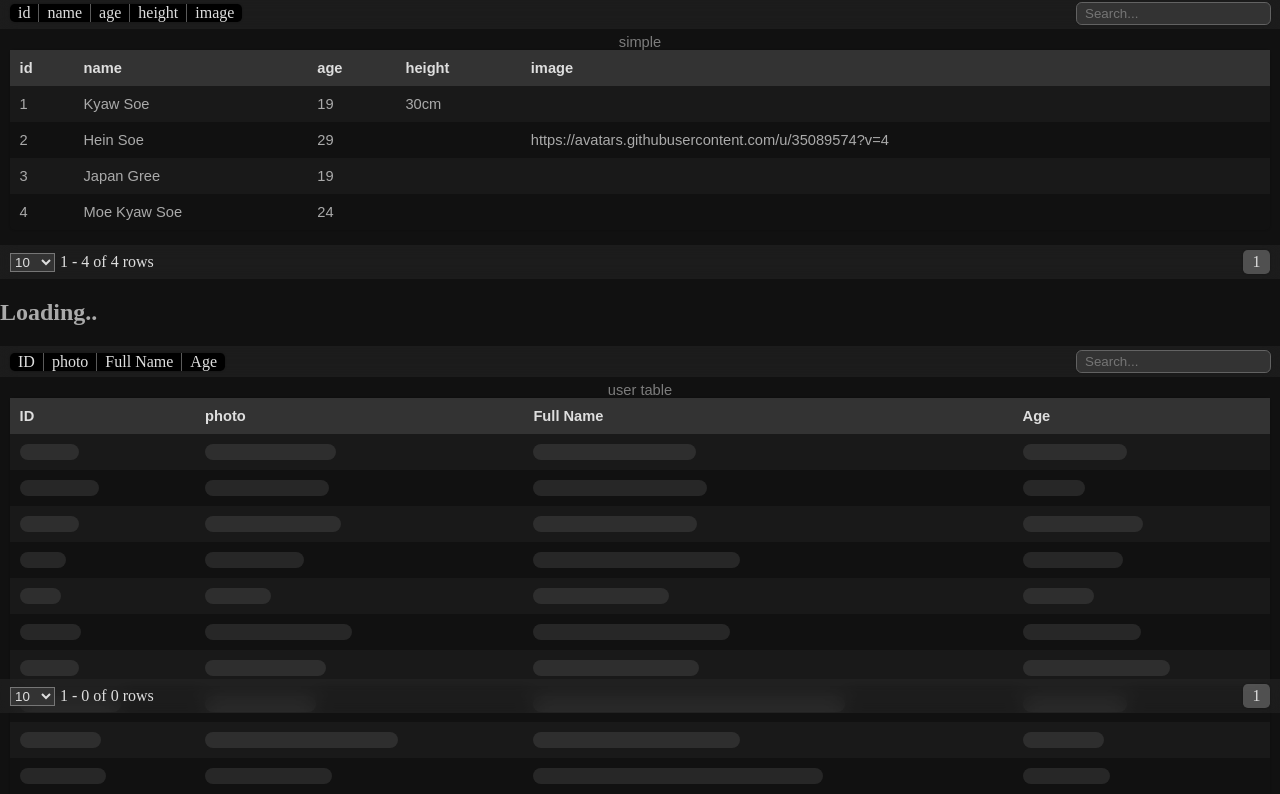
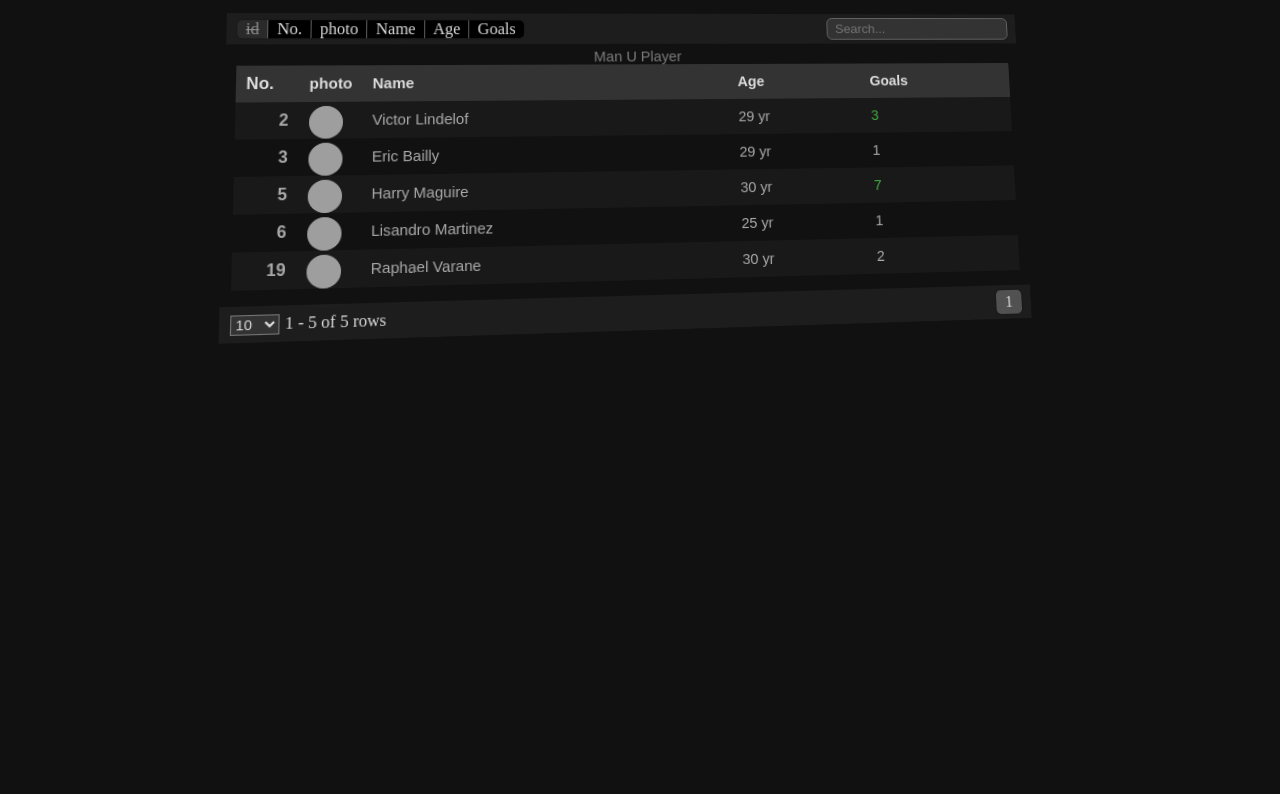
Before and after one commit to hheinsoee/table, a plain HTML site: page index.html in a window 1280 px wide. Shown: the part 87-881 px from the top of the page. After the commit the page ends 800 px from the top, so only its background shows below. Drawn offline with Linux system fonts and the light colour scheme; grey boxes are pictures that could not be loaded.

Commit message:
docu add

```diff
--- a/index.html
+++ b/index.html
@@ -8,6 +8,7 @@
     <script src="./v1.0.0/assets/dataTable/script.js"></script>
     <script src="./v1.0.0/assets/jquery/jquery-3.6.1.min.js"></script>
     <link rel="stylesheet" href="./v1.0.0/assets/dataTable/style.css">
+    <link rel="stylesheet" href="./style.css">
     <style>
         body {
             margin: 0;
@@ -17,120 +18,49 @@
             background-color: #111;
             color: #aaa;
         }
-        .border{
-            border:1px solid #0099ff;
+
+        .border {
+            border: 1px solid #0099ff;
         }
     </style>
 </head>
 
-<body class="dark">
-    <script>
-        var userList = [
-            { id: 1, name: "Kyaw Soe", age: 19, height: '30cm' },
-            { id: 2, image: 'https://avatars.githubusercontent.com/u/35089574?v=4', name: "Hein Soe", age: 29 },
-            { id: 3, name: "Japan Gree", age: 19 },
-            { id: 4, name: "Moe Kyaw Soe", age: 24 },
-        ];
-    </script>
+<body class="dark" style="width: 100%;overflow: hidden; ">
     <span onclick='$("body").toggleClass("dark");'>Change dark or light</span>
+    <div class="container">
+        <h1>Data Table</h1>
+        <div>
+            <div style="perspective: 500px;transition: all 1s;">
+                <div id="mytable" style="transform: rotateX(3deg) rotateY(3deg) rotateZ(359deg)"></div>
+            </div>
+        </div>
+        <script>
 
-
-    <h2>simple</h2>
-    <div id="simple"></div>
-    <script>
-        TheTable(
-            {
-                element: '#simple',
-                data: userList,
-                name: "simple",
+            var tData = [
+                { id: 1, no: 2, image: 'https://assets.manutd.com/AssetPicker/images/0/0/18/231/1238876/PlayerProfile_Thumbnail_Mens_Lindelof1691780003409.jpg', name: "Victor Lindelof", age: 29, totalGoal: 3 },
+                { id: 2, no: 3, image: 'https://assets.manutd.com/AssetPicker/images/0/0/18/231/1238866/PlayerProfile_Thumbnail_Bailly1691778909226.jpg', name: "Eric Bailly    ", age: 29, totalGoal: 1 },
+                { id: 3, no: 5, image: 'https://assets.manutd.com/AssetPicker/images/0/0/18/231/1238872/PlayerProfile_Thumbnail_Mens_Maguire1691779143826.webp', name: "Harry Maguire", age: 30, totalGoal: 7 },
+                { id: 4, no: 6, image: 'https://assets.manutd.com/AssetPicker/images/0/0/18/231/1238877/PlayerProfile_Thumbnail_Mens_Martinez1691779331299.webp', name: "Lisandro Martinez", age: 25, totalGoal: 1 },
+                { id: 5, no: 19, image: 'https://assets.manutd.com/AssetPicker/images/0/0/18/231/1238875/PlayerProfile_Thumbnail_Mens_Varane1691779563000.webp', name: "Raphael Varane", age: 30, totalGoal: 2 },
+            ];
+            var tSet = {
+                element: '#mytable',
+                name: "Man U Player",
+                cols: [
+                    { key: 'no', label: 'No.', css: "font-size:12pt;font-weight:800; text-align:right;width:40px;" },
+                    { key: 'image', label: "photo", render: (data) => data.image ? `<img src="${data.image}" class="avatar">` : "", css: 'width:40px;', sort: false },
+                    { key: 'name', label: 'Name' },
+                    { key: 'age', label: 'Age', render: (d) => `${d.age} yr` },
+                    { key: 'totalGoal', label: 'Goals', render: (d) => d.totalGoal >= 3 ? `<span style="color:#44aa44">${d.totalGoal}</span>` : d.totalGoal }
+                ],
+                defaultHide: ["id"]
             }
-        )
-    </script>
-
-<h2>Loading..</h2>
-<div id="skeketon"></div>
-<script>
-    TheTable(
-        {
-            element: '#skeketon',
-            name: "user table",
-            cols: [
-                { key: 'id', label: 'ID'},
-                { key: 'image', label: "photo"},
-                { key: 'name', label: 'Full Name'},
-                { key: 'age', label: 'Age'}
-            ]
-        }
-    )
-</script>
-
-
-<h2>render</h2>
-<div id="render"></div>
-<script>
-    TheTable(
-        {
-            element: '#render',
-            data: userList,
-            name: "user table",
-            cols: [
-                { key: 'id', label: 'ID'},
-                { key: 'girl', label: 'စော်ရှိမရှိ', render: (a) => a.girl ? "ရှိပါရေ" : "<span style='color:#a44'>မရှိပါ</span>" },
-                { key: 'image', label: "photo", render: (data) => data.image ? `<img src="${data.image}" class="avatar">` : "" },
-                { key: 'name', label: 'Full Name', render: (data) => `${data.name}` },
-                { key: 'age', label: 'Age', render: (data) => `${data.age} year`}
-            ]
-        }
-    )
-</script>
-
-
-    <h2>Style</h2>
-    <div id="style"></div>
-    <script>
-        TheTable(
-            {
-                element: '#style',
-                data: userList,
-                name: "user table",
-                cols: [
-                    { key: 'id', label: 'ID', css: 'text-align:right'},
-                    { key: 'image', label: "photo", render: (data) => data.image ? `<img src="${data.image}" class="avatar">` : "" },
-                    { key: 'name', label: 'Full Name', render: (data) => `${data.name}` },
-                    { key: 'age', label: 'Age', render: (data) => `${data.age} year`, className: "border", css: "color:#0099ff" }
-                ]
-            }
-        )
-    </script>
-
-    <h2>advance</h2>
-    <div id="advance"></div>
-    <script>
-        var userList = [
-            { id: 1, name: "Kyaw Soe", age: 19, height: '30cm', girl: true },
-            { id: 2, image: 'https://avatars.githubusercontent.com/u/35089574?v=4', name: "Hein Soe", age: 29 },
-            { id: 3, name: "Japan Gree", age: 19 },
-            { id: 4, name: "Moe Kyaw Soe", age: 24, weight: "40kg" },
-        ];
-        TheTable(
-            {
-                element: '#advance',
-                data: userList,
-                name: "user table",
-                cols: [
-                    { key: 'id', label: 'ID', css: 'text-align:right', sort: false },
-                    { key: 'girl', label: 'စော်ရှိမရှိ', render: (a) => a.girl ? "ရှိပါရေ" : "<span style='color:#a44'>မရှိပါ</span>" },
-                    { key: 'image', label: "photo", render: (data) => data.image ? `<img src="${data.image}" class="avatar">` : "" },
-                    { key: 'name', label: 'Full Name', render: (data) => `${data.name}` },
-                    { key: 'age', label: 'Age', render: (data) => `${data.age} year`, className: "red", css: "color:#0099ff" },
-                    { key: 'function', label: 'function', render: (data) => `${data.age > 20 ? '<span style="color:red">Old</span>' : '<span style="color:green">Young</span>'}`, },
-                    { key: 'action', label: '', render: (data) => `<span onclick='alert("${data.age > 20 ? 'U ' : 'Mg '} ${data.name} is ${data.age} years old.")'>click</span>` }
-                ],
-                defaultHide: ['age']
-            }
-        )
-    </script>
-
+            TheTable(tSet)
+            setTimeout(() => {
+                TheTable({ ...tSet, data: tData })
+            }, 1000)
+        </script>
+    </div>
 </body>
 
 </html>
--- a/v1.0.0/assets/dataTable/script.js
+++ b/v1.0.0/assets/dataTable/script.js
@@ -29,7 +29,7 @@
     colSetting
       ? cols.push({
           ...colSetting,
-          sort: false,
+          sort: colSetting.sort == undefined || colSetting.sort == null || colSetting.sort
         })
       : cols.push({
           key: key,
@@ -138,15 +138,12 @@
       console.log();
       if (!defaultHide || !defaultHide.includes(col.key)) {
         const $th = $(`<th ${col.css ? `style=${col.css}` : ""}>`).html(
-          `${col.label ? col.label : col.key} ${
-            sort.key == col.key ? (sort.asc ? "&#8964" : "&#8963") : ""
-          }`
+          `${col.label ? col.label : col.key}
+          ${sort.key == col.key ? (sort?.asc ? "&#8964" : "&#8963") : ""}`
         );
         // Attach sorting event listener
-        if (col.sort == undefined && col.sort == null) {
+        if (col.sort) {
           $th.on("click", () => mySort(col.key, !sort.asc));
-        } else {
-          col.sort && $th.on("click", () => mySort(col.key, !sort.asc));
         }
         $theadRow.append($th);
       }
--- a/v1.0.0/index.html
+++ b/v1.0.0/index.html
@@ -8,7 +8,7 @@
     <script src="./assets/dataTable/script.js"></script>
     <script src="./assets/jquery/jquery-3.6.1.min.js"></script>
     <link rel="stylesheet" href="./assets/dataTable/style.css">
-    <link rel="stylesheet" href="./style.css">
+    <link rel="stylesheet" href="./../style.css">
     <style>
         body {
             margin: 0;
@@ -168,6 +168,30 @@
                     </script>
                 </section>
 
+                <section id="sort_">
+                    <h2>{sort}</h2>
+                    <div id="sort"></div>
+                    <script>
+                        TheTable(
+                            {
+                                element: '#sort',
+                                data: userList,
+                                name: "user table",
+                                cols: [
+                                    { key: 'id', label: 'ID', css: 'text-align:right', sort: false },
+                                    { key: 'girl', label: 'စော်ရှိမရှိ', render: (a) => a.girl ? "ရှိပါရေ" : "<span style='color:#a44'>မရှိပါ</span>" },
+                                    { key: 'image', label: "photo", render: (data) => data.image ? `<img src="${data.image}" class="avatar">` : "" },
+                                    { key: 'name', label: 'Full Name', render: (data) => `${data.name}` },
+                                    { key: 'age', label: 'Age', render: (data) => `${data.age} year`, className: "red", css: "color:#0099ff" },
+                                    { key: 'function', label: 'function', render: (data) => `${data.age > 20 ? '<span style="color:red">Old</span>' : '<span style="color:green">Young</span>'}`, },
+                                    { key: 'action', label: '', render: (data) => `<span onclick='alert("${data.age > 20 ? 'U ' : 'Mg '} ${data.name} is ${data.age} years old.")'>click</span>` }
+                                ],
+                                defaultHide: ['age']
+                            }
+                        )
+                    </script>
+                </section>
+
                 <section id="extraCols_">
                     <h2>Extra Colums / action</h2>
                     <div id="extraCols"></div>
```
Also changed, not shown: style.css (renamed from v1.0.0/style.css).
